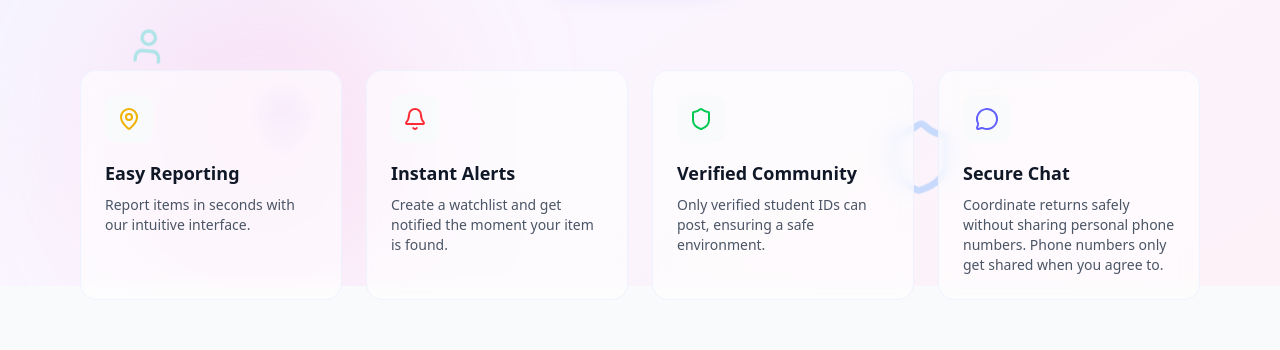
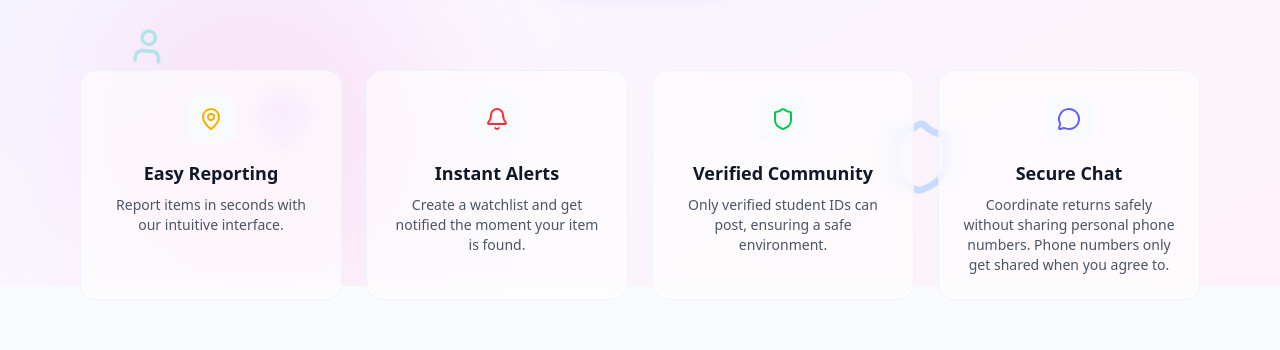
Before and after one commit to atmandash/lost-and-found1, a React (Vite) app in the folder client/: page / in a window 1280 px wide. Shown: the part 514-864 px from the top of the page. Built offline with nearby package versions, Linux system fonts and the light colour scheme; no server answers.

Commit message:
UI: Center align feature cards on landing page

```diff
--- a/client/src/pages/LandingPage.jsx
+++ b/client/src/pages/LandingPage.jsx
@@ -93,7 +93,7 @@ const LandingPage = () => {
             {/* FEATURES GRID */}
             <div className="grid grid-cols-1 md:grid-cols-2 lg:grid-cols-4 gap-6 px-4 max-w-6xl mt-24 w-full animate-stagger">
                 {features.map((feat, idx) => (
-                    <div key={idx} className={`p-6 rounded-2xl border transition-all hover:-translate-y-1 hover:shadow-lg hover-scale ${isDarkMode ? 'bg-gray-800 border-gray-700 hover:bg-gray-750' : 'bg-white/60 border-indigo-50 backdrop-blur-sm hover:bg-white'}`}>
+                    <div key={idx} className={`p-6 rounded-2xl border transition-all hover:-translate-y-1 hover:shadow-lg hover-scale flex flex-col items-center text-center ${isDarkMode ? 'bg-gray-800 border-gray-700 hover:bg-gray-750' : 'bg-white/60 border-indigo-50 backdrop-blur-sm hover:bg-white'}`}>
                         <div className="mb-4 bg-gray-50 dark:bg-gray-700 w-12 h-12 rounded-xl flex items-center justify-center">
                             {feat.icon}
                         </div>
```
